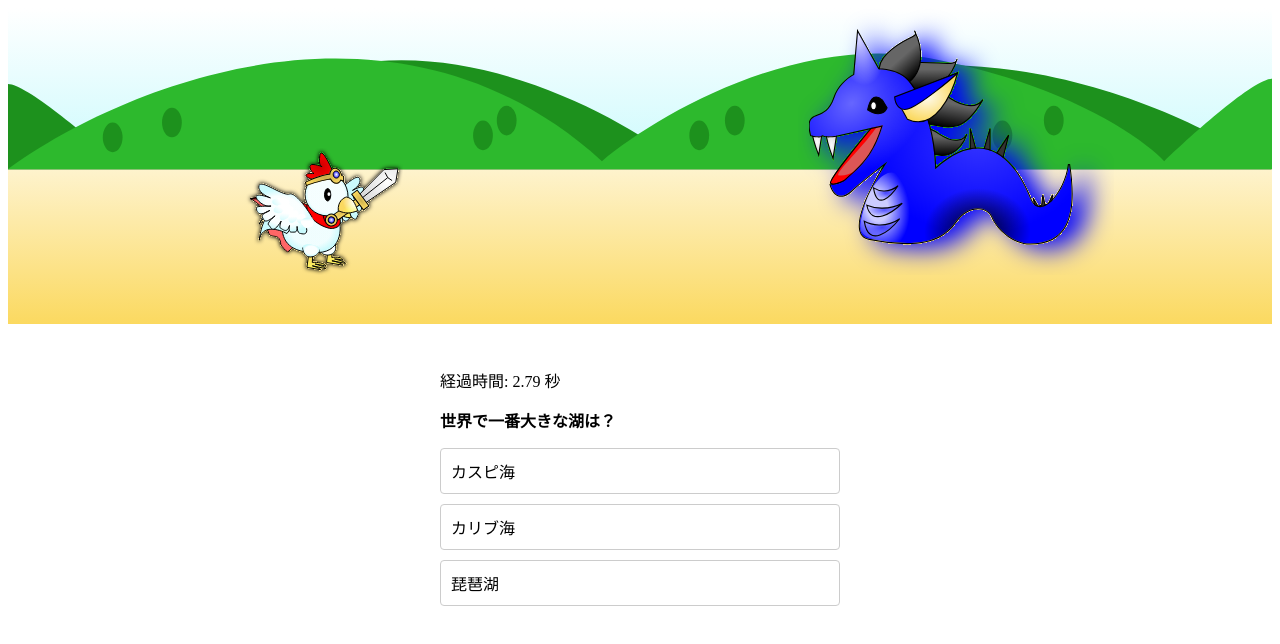
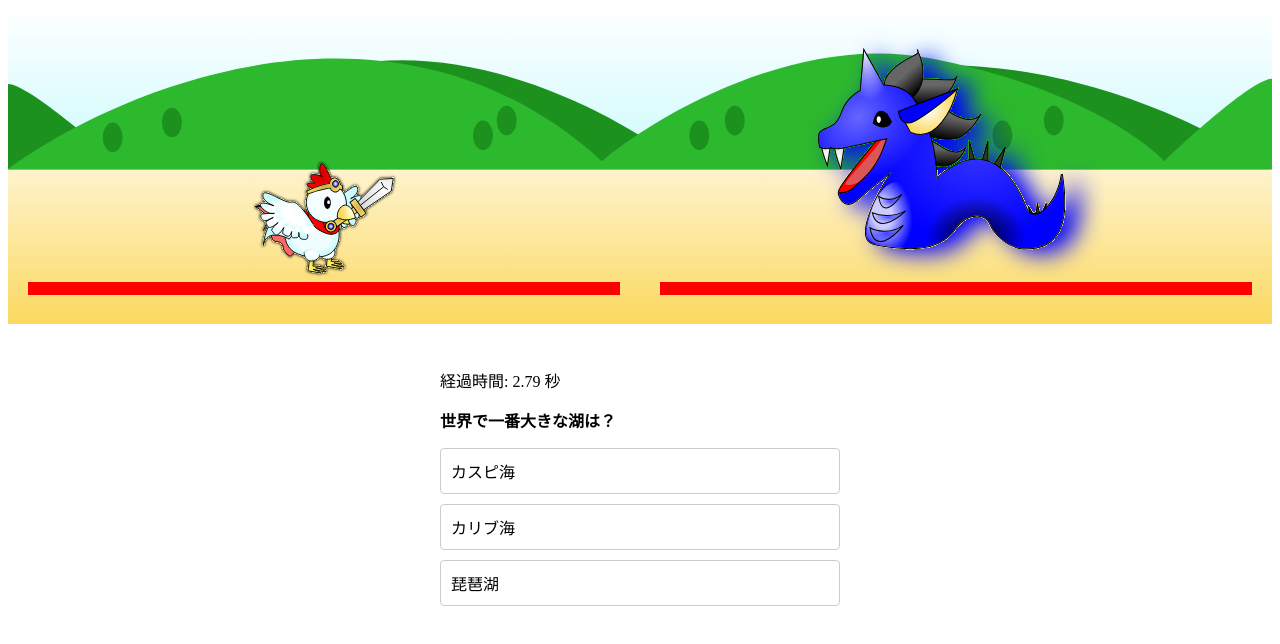
Before and after one commit to marimonon/vite-quiz, a React (Vite) app: page / in a window 1280 px wide. Both pictures are taken after a click on the button "Start". Shown: the top 644 px of the page. Built offline with nearby package versions, Linux system fonts and the light colour scheme.

Commit message:
HPゲージの大枠

```diff
--- a/src/components/Battle.jsx
+++ b/src/components/Battle.jsx
@@ -2,7 +2,7 @@ import { css } from "@emotion/react";
 import BattleBg from "./common/BattleBg";
 import BattleEnemy from "./common/BattleEnemy";
 import BattleHero from "./common/BattleHero";
-import Container from "./Container";
+import BattleHp from "./common/BattleHp";
 
 function Battle({}) {
   return (
@@ -26,17 +26,21 @@ function Battle({}) {
           css={css`
             width: 50%;
             text-align: center;
+            padding: 20px;
           `}
         >
           <BattleHero />
+          <BattleHp />
         </div>
         <div
           css={css`
             width: 50%;
             text-align: center;
+            padding: 20px;
           `}
         >
           <BattleEnemy />
+          <BattleHp />
         </div>
       </div>
     </div>
--- /dev/null
+++ b/src/components/common/BattleHp.jsx
@@ -0,0 +1,15 @@
+import { css } from "@emotion/react";
+
+function BattleHp() {
+  return (
+    <div
+      css={css`
+        width: 100%;
+        height: 1vw;
+        background-color: #f00;
+      `}
+    ></div>
+  );
+}
+
+export default BattleHp;
```
